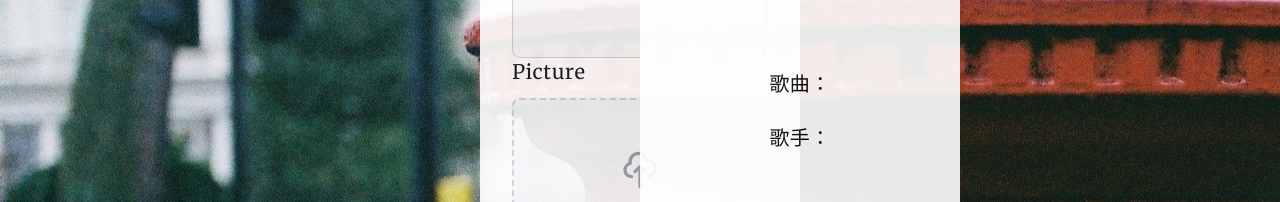
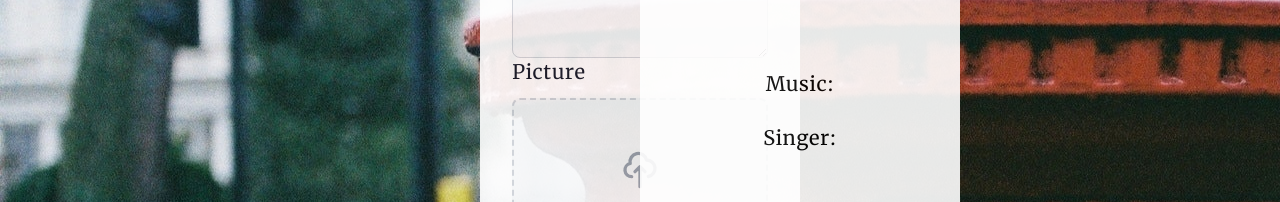
Before and after one commit to tzq0301/debuggers-frontend, a Vue app: page /home in a window 1280 px wide. Shown: the part 289-491 px from the top of the page. Built offline with nearby package versions, Linux system fonts and the light colour scheme.

Commit message:
完成上传接口

```diff
--- a/src/views/HomeView.vue
+++ b/src/views/HomeView.vue
@@ -87,16 +87,16 @@
       class="w-1/4 h-2/3 bg-white rounded-3xl opacity-90 px-8 py-8 flex flex-col items-center justify-center absolute right-80 opacity-0"
       :class="{ appear: !isInit }"
     >
-      <div class="text-xl">歌曲：{{ song }}</div>
+      <div class="text-xl">Music: {{ song }}</div>
       <br />
-      <div class="text-xl">歌手：{{ singer }}</div>
+      <div class="text-xl">Singer: {{ singer }}</div>
     </div>
   </div>
 </template>
 
 <script setup lang="ts">
-// import axios from "axios";
-// import { requestUrl } from "@/http";
+import axios from "axios";
+import { requestUrl } from "@/http";
 import { ref } from "vue";
 
 const isInit = ref(true);
@@ -128,9 +128,23 @@ const move = () => {
     return;
   }
   // TODO upload
-  song.value = "Teeth";
-  singer.value = "5 Seconds Of Summer";
+  // song.value = "Teeth";
+  // singer.value = "5 Seconds Of Summer";
   // TODO upload
+  console.log(files[0]);
+  const formData = new FormData();
+  formData.append("file", files[0]);
+  axios
+    .post(`${requestUrl}/upload/text/${text.value}`, formData, {
+      headers: {
+        "Content-Type": "multipart/form-data",
+      },
+    })
+    .then((res) => {
+      console.log(res);
+      song.value = res.data.song;
+      singer.value = res.data.singer;
+    });
   isInit.value = false;
 };
 </script>
```
